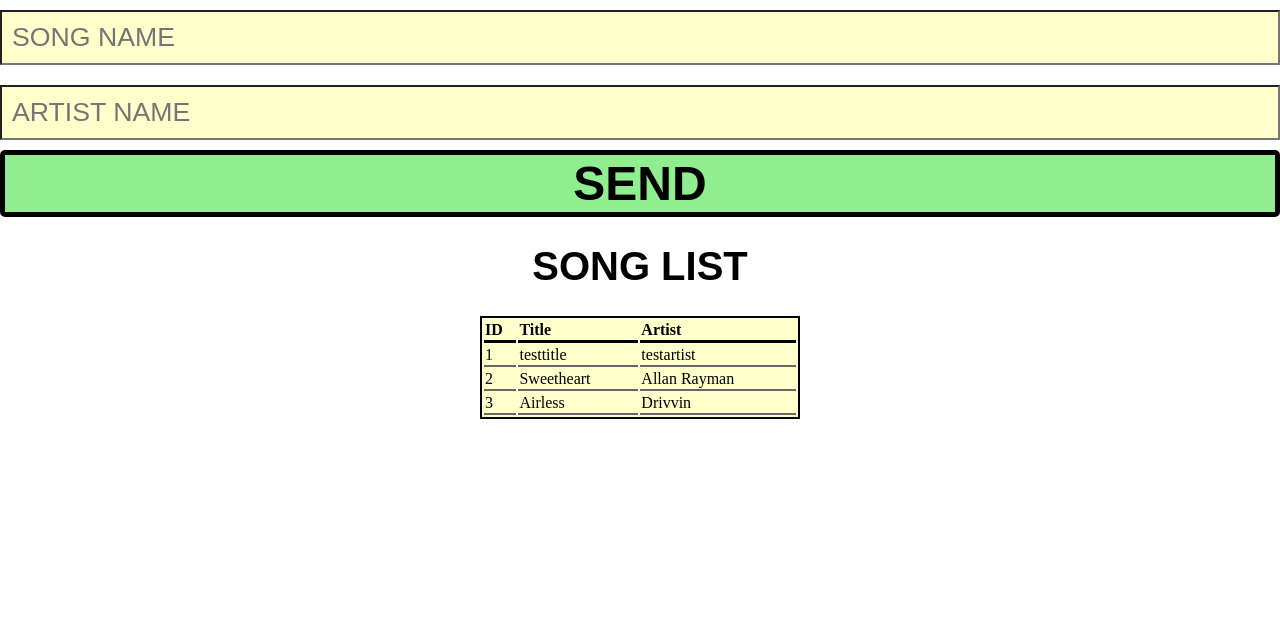
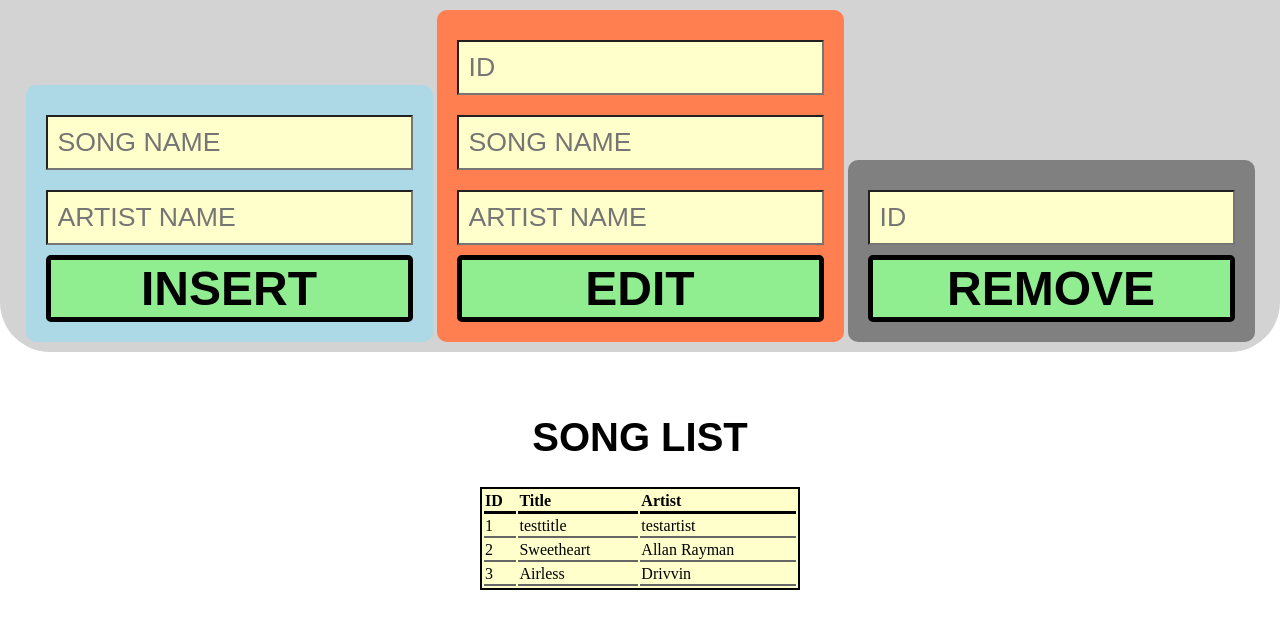
Before and after one commit to SanderCokart/SQL-B2, a PHP site: page / in a window 1280 px wide. Shown: the top 629 px of the page. Run offline with PHP 8.4, Linux system fonts and the light colour scheme; data comes from the database, SQL or seed files in the repository.

Commit message:
changed the format of the page

```diff
--- a/index.php
+++ b/index.php
@@ -9,17 +9,42 @@
         <link rel="stylesheet" href="css/master.css">
         <title>opdr1</title>
     </head>
-    <body>
-
-        <center><form action="includes/submit.inc.php" method="POST">
+    <body><center>
+<div id="forms">
+    <div id="insert">
+        <form action="includes/submit.inc.php" method="POST">
             <input type="text" name="songName"placeholder="Song Name">
             <br>
             <input type="text" name="artistName"placeholder="Artist Name">
             <br>
-            <button type="submit" name="submit">Send</button>
-        </form></center>
+            <button type="submit" name="submit">INSERT</button>
+        </form>
+    </div>
+    <div id="edit">
+        <form action="includes/edit.inc.php" method="POST">
+            <input type="text" name="id"placeholder="ID">
+            <br>
+            <input type="text" name="songName"placeholder="Song Name">
+            <br>
+            <input type="text" name="artistName"placeholder="Artist Name">
+            <br>
+            <button type="submit" name="submit">EDIT</button>
+        </form>
+    </div>
 
-        <center><h1>Song List</h1>
+            <!-- FORM TO DELETE -->
+    <div id="remove">
+        <form action="includes/remove.inc.php" method="POST">
+            <input type="number" name="id" placeholder="ID">
+            <br>
+            <button type="submit" name="submit">REMOVE</button>
+        </form>
+    </div>
+</div>
+            <br><br>
+
+            <h1>Song List</h1>
+
         <!-- database listings -->
         <?php
               $sqlget = "SELECT * FROM songs;";
@@ -30,9 +55,12 @@
                       echo "<tr><th>ID</th><th>Title</th><th>Artist</th>";
 
                       // STARTS A LOOP THAT RUNS FOR AS LONG AS THERE IS DATA AND SPITS OUT DATABASE DATA
+                      $counter = 0;
                       while($row = mysqli_fetch_assoc($sqldata)){
+                          $id[$counter++] = $row['ID'];
+
                           echo "<tr><td>";
-                          echo $row['ID'];
+                          echo $row['ID']."<br>";
                           echo "</td><td>";
                           echo $row['Title'];
                           echo "</td><td>";
```
